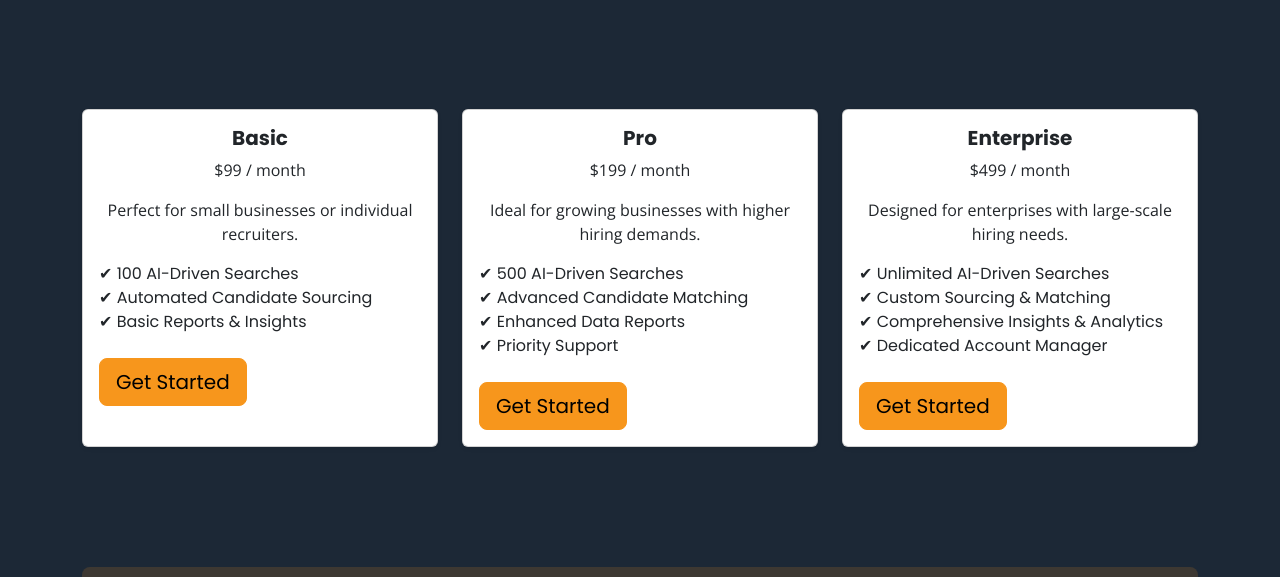
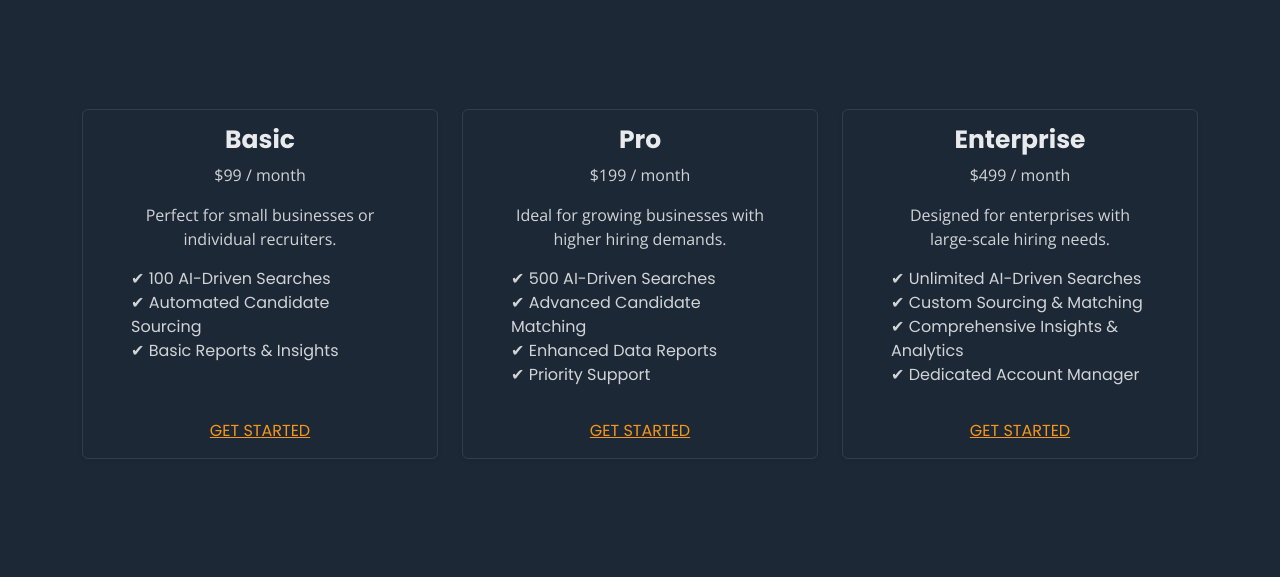
Before and after one commit to uritisaiabhishek/shivon-ai, a website: page src/pricing.html in a window 1280 px wide. Shown: the part 218-795 px from the top of the page. Drawn offline with nearby package versions, Linux system fonts and the light colour scheme; files that its build step writes are made by us from their sources.

Commit message:
changes in pricing

```diff
--- a/src/assets/scss/_custom.scss
+++ b/src/assets/scss/_custom.scss
@@ -3,19 +3,38 @@ $primary : #f7961c;
 $white: #fff;
 $grey: #9bacc4;
 
-.card{
-    .card-body{}
-    &.card-outline{
+.card {
+    .card-body {}
+    &.card-outline {
         background: transparent;
         border: 2px solid rgba($primary, 0.15);
-        .card-body{
-            h4{
+        .card-body {
+            h4 {
                 color: rgba($primary, 0.85);
             }
-            p{
+            p {
                 color: $grey;
             }
         }
+    }
+}
+
+body {
+    // Customize scrollbar
+    // Track color red
+    // Scroller color blue
+    &::-webkit-scrollbar {
+        width: 12px;
+    }
+
+    &::-webkit-scrollbar-track {
+        background: red;  // Track color
+    }
+
+    &::-webkit-scrollbar-thumb {
+        background-color: blue;  // Scroller color
+        border-radius: 10px;
+        border: 3px solid $white;  // Add border if needed to contrast the scroller
     }
 }
 
--- /dev/null
+++ b/src/assets/scss/sections/_pricing.scss
@@ -0,0 +1,27 @@
+@use '../custom' as *;
+
+.pricing{
+    .card{
+        background: transparent;
+        color: rgba($white, 0.8);
+        border-color: rgba($white, 0.1);
+    }
+    h5{
+        color: rgba($white, 0.9);
+        font-size: 25px;
+    }
+    .card-body{
+        padding-top: 15px;
+    }
+    .card-footer{
+        border: none;
+        padding-bottom: 15px;
+    }
+    a{
+        background-color: transparent;
+        border: none;
+        color: $primary;
+        text-transform: uppercase;
+        text-decoration: underline;
+    }
+}
--- a/src/assets/scss/sections/_testimonial_section.scss
+++ b/src/assets/scss/sections/_testimonial_section.scss
@@ -1,3 +1,5 @@
+@use '../custom' as *;
+
 .testimonial_section{
     img{
         height: 150px;
--- a/src/assets/scss/style.scss
+++ b/src/assets/scss/style.scss
@@ -12,6 +12,7 @@
 @use 'sections/navbar';
 @use 'sections/page_banner';
 @use 'sections/footer';
+@use 'sections/pricing';
 @use 'sections/hero';
 @use 'sections/testimonial_section';
 @use 'sections/website_cta';
--- a/src/pricing.html
+++ b/src/pricing.html
@@ -40,50 +40,56 @@
         <!-- Basic Plan -->
         <div class="col-md-4 mb-4">
           <div class="card h-100 shadow-sm">
-            <div class="card-body">
-              <h5 class="text-center card-title fw-bold">Basic</h5>
+            <div class="card-body px-5">
+              <h5 class="text-center card-title fw-bold mb-2">Basic</h5>
               <p class="text-center price mb-3">$99 <span class="price-period">/ month</span></p>
               <p class="text-center card-text">Perfect for small businesses or individual recruiters.</p>
-              <ul class="list-unstyled mb-4">
+              <ul class="list-unstyled mb-2">
                 <li>✔ 100 AI-Driven Searches</li>
                 <li>✔ Automated Candidate Sourcing</li>
                 <li>✔ Basic Reports & Insights</li>
               </ul>
-              <a href="#" class="btn btn-primary btn-lg">Get Started</a>
+            </div>
+            <div class="card-footer text-center">
+              <a href="#" class="">Get Started</a>
             </div>
           </div>
         </div>
         <!-- Pro Plan -->
         <div class="col-md-4 mb-4">
           <div class="card h-100 shadow-sm">
-            <div class="card-body">
-              <h5 class="text-center card-title fw-bold">Pro</h5>
+            <div class="card-body px-5">
+              <h5 class="text-center card-title fw-bold mb-2">Pro</h5>
               <p class="text-center price mb-3">$199 <span class="price-period">/ month</span></p>
               <p class="text-center card-text">Ideal for growing businesses with higher hiring demands.</p>
-              <ul class="list-unstyled mb-4">
+              <ul class="list-unstyled mb-2">
                 <li>✔ 500 AI-Driven Searches</li>
                 <li>✔ Advanced Candidate Matching</li>
                 <li>✔ Enhanced Data Reports</li>
                 <li>✔ Priority Support</li>
               </ul>
-              <a href="#" class="btn btn-primary btn-lg">Get Started</a>
+            </div>
+            <div class="card-footer text-center">
+              <a href="#" class="">Get Started</a>
             </div>
           </div>
         </div>
         <!-- Enterprise Plan -->
         <div class="col-md-4 mb-4">
           <div class="card h-100 shadow-sm">
-            <div class="card-body">
-              <h5 class="text-center card-title fw-bold">Enterprise</h5>
+            <div class="card-body px-5">
+              <h5 class="text-center card-title fw-bold mb-2">Enterprise</h5>
               <p class="text-center price mb-3">$499 <span class="price-period">/ month</span></p>
               <p class="text-center card-text">Designed for enterprises with large-scale hiring needs.</p>
-              <ul class="list-unstyled mb-4">
+              <ul class="list-unstyled mb-2">
                 <li>✔ Unlimited AI-Driven Searches</li>
                 <li>✔ Custom Sourcing & Matching</li>
                 <li>✔ Comprehensive Insights & Analytics</li>
                 <li>✔ Dedicated Account Manager</li>
               </ul>
-              <a href="#" class="btn btn-primary btn-lg">Get Started</a>
+            </div>
+            <div class="card-footer text-center">
+              <a href="#" class="">Get Started</a>
             </div>
           </div>
         </div>
```
Also changed, not shown: src/about-us.html (+3 -1 lines).
